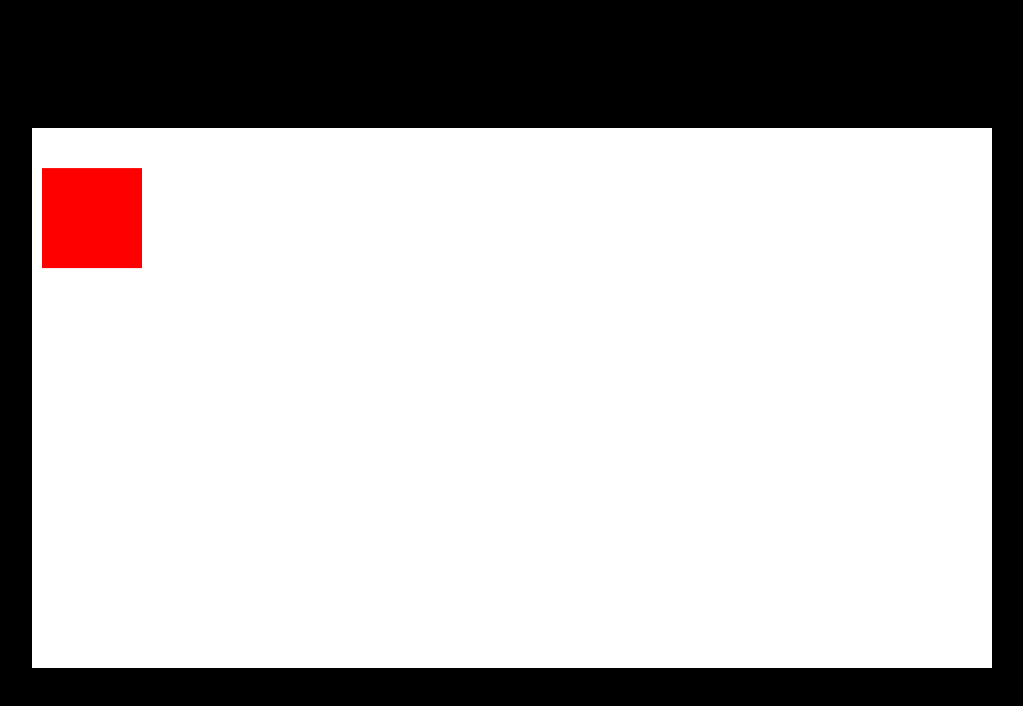
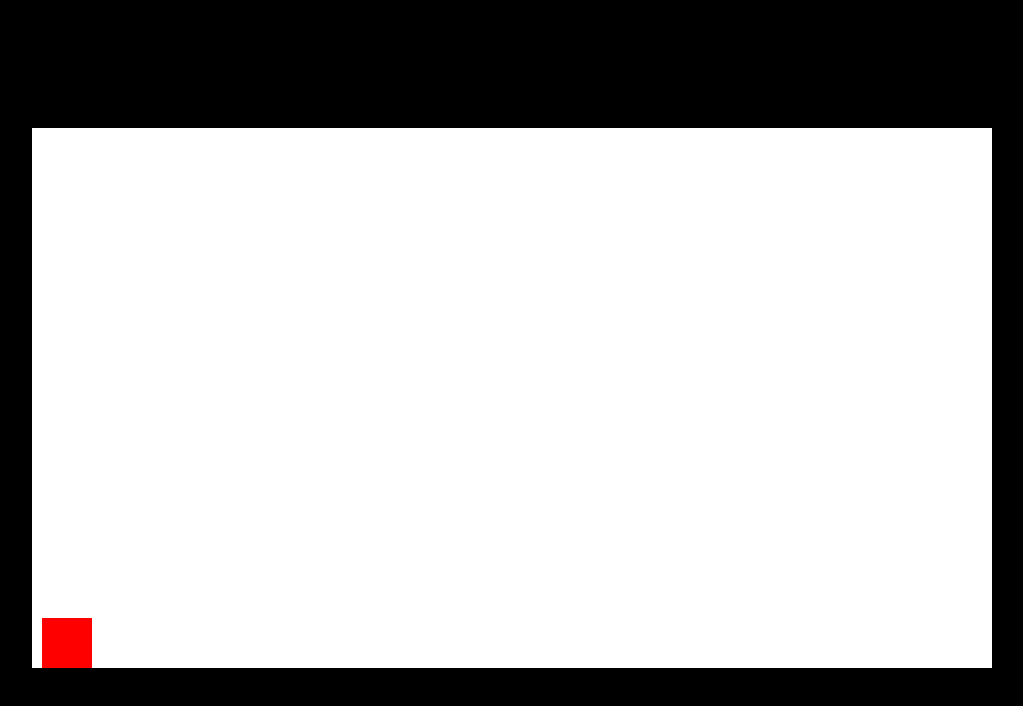
Before and after one commit to daniel-rajakumar/12th_Mario, a plain HTML site: page Index.html in a window 1280 px wide. Shown: the whole page, without its empty margins (128-1151 px from the left). Drawn offline with Linux system fonts and the light colour scheme.

Commit message:
about to add gravity.

```diff
--- a/css/style.css
+++ b/css/style.css
@@ -9,9 +9,5 @@ body {
 }
 
 canvas {
-    /*width: 100%;*/
-    /*height: 100%;*/
-    /*box-sizing: border-box;*/
-    /*border: 10px solid black;*/
     background-color: white;
 }
--- a/js/Canvas.js
+++ b/js/Canvas.js
@@ -26,7 +26,7 @@ function ArrowLeft(){
 function ArrowUp(){
 }
 
-addEventListener('keypress', ({code}) => {
+addEventListener('keyup', ({code}) => {
     switch (code){
 
     }
@@ -37,17 +37,23 @@ class Player {
     constructor(){
         this.x = 10
         this.y = 10
-        this.w = 100
-        this.h = 100
+        this.w = 50
+        this.h = 50
         this.dx = 10;
-        this.dy = 0.1;
+        this.dy = 10;
 
     }
 
     setLeft(val){ this.x = val }
     setRight(val){ this.x = val - this.w }
+    setBottom(val){ this.y = val - this.h }
+    setTop(val){ this.y = val }
+
+
     getLeft(){ return this.x }
     getRight(){ return this.x + this.w }
+    getBottom(){ return this.y + this.h }
+    getTop(){ return this.y }
 
     updateVariables(){
         this.up = this.y
@@ -58,11 +64,19 @@ class Player {
 
     }
 
+    fall(){
+        if (this.getBottom() < canvas.height){
+            this.y += this.dy
+        } else {
+            this.setBottom(canvas.height)
+        }
+    }
+
     moveLeft(){
         console.log(`player: ${this.x} | canvas : ${canvas.x}`)
         if (this.getLeft() > canvas.x){
             this.x -= this.dx
-            this.dx += 1
+            // this.dx += 1
         } else {
             this.setLeft(canvas.x)
         }
@@ -73,7 +87,7 @@ class Player {
         console.log(`player: ${this.getRight()} | canvas : ${canvas.width}`)
         if (this.getRight() < canvas.width){
             this.x += this.dx
-            this.dx += 1
+            // this.dx += 1
         } else {
             this.setRight(canvas.width)
         }
@@ -85,22 +99,21 @@ class Player {
     }
 
     onStep(){
-        this.y += this.dy
+        this.fall()
         this.draw()
         // this.updateVariables()
     }
 }
 
 
-const player = new Player();
-console.log(player)
-player.draw()
 
 
-function animate(){
+
+
+const player = new Player();
+function animate() {
     requestAnimationFrame(animate)
     ctx.clearRect(0, 0, canvas.width, canvas.height)
     player.onStep()
 }
-
 animate()
```
